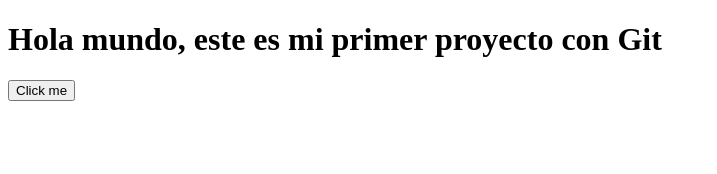
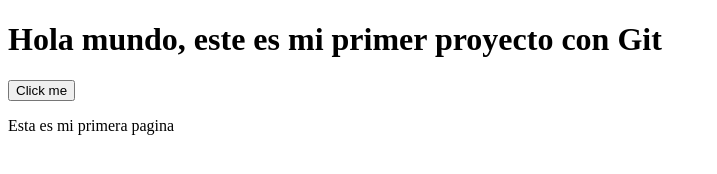
Before and after one commit to lautarokollar/test, a plain HTML site: page index.html in a window 1280 px wide. Shown: the whole page, without its empty margins (0-717 px from the left). Drawn offline with Linux system fonts and the light colour scheme.

Commit message:
agregue un parrafo

```diff
--- a/index.html
+++ b/index.html
@@ -8,5 +8,6 @@
 <body>
     <h1> Hola mundo, este es mi primer proyecto con Git</h1>
     <button>Click me</button>
+    <p>Esta es mi primera pagina</p>
 </body>
 </html>
```
